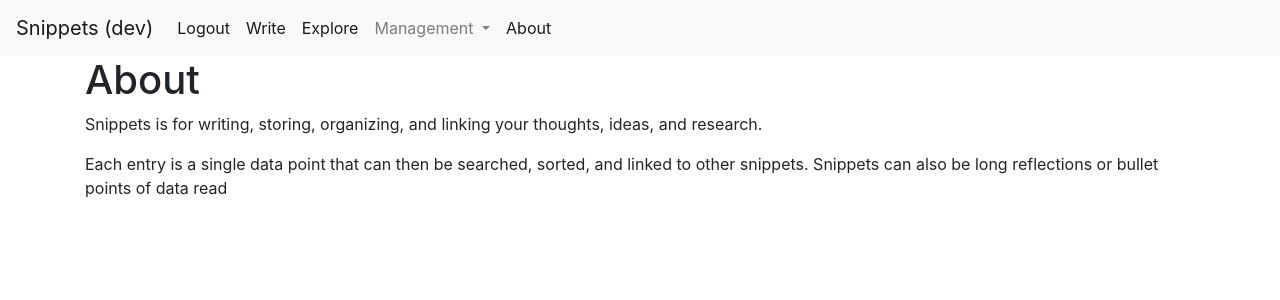
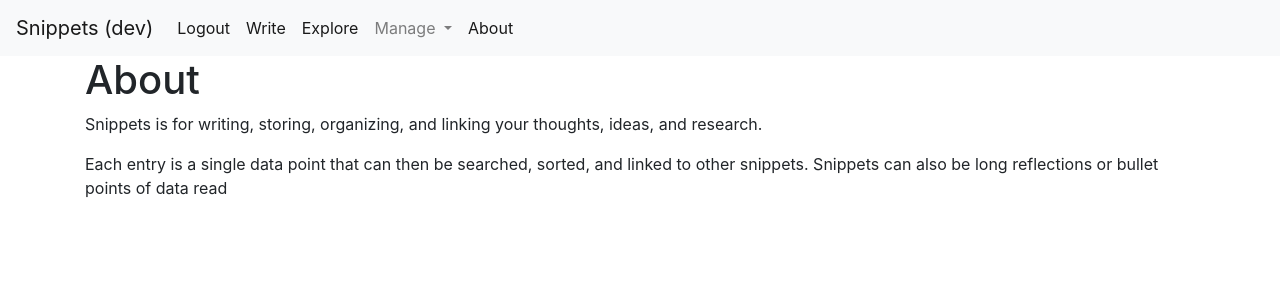
Before and after one commit to a-bangk/snippets.eu, a Flask app: page /about in a window 1280 px wide. Shown: the top 300 px of the page. Run offline with Flask 3, Linux system fonts and the light colour scheme; a user stored in the database is signed in; tables that the repository leaves empty hold one stand-in row (values such as "Sample post").

Commit message:
fix management of sources

```diff
--- a/app/templates/base.html
+++ b/app/templates/base.html
@@ -42,12 +42,12 @@
                     </li>
                     <li class="nav-item dropdown">
                         <a class="nav-link dropdown-toggle" href="#" id="navbarDropdownMenuLink" role="button" data-toggle="dropdown" aria-haspopup="true" aria-expanded="false">
-                            Management
+                            Manage
                         </a>
                         <div class="dropdown-menu" aria-labelledby="navbarDropdownMenuLink">
-                            <a class="dropdown-item" href="{{ url_for('source_bp.source') }}">Source Management</a>
-                            <a class="dropdown-item" href="{{ url_for('author_bp.author') }}">Author Management</a>
-                            <a class="dropdown-item" href="{{ url_for('tag_bp.tag') }}">Tag Management</a>
+                            <a class="dropdown-item" href="{{ url_for('author_bp.author') }}">Authors</a>
+                            <a class="dropdown-item" href="{{ url_for('source_bp.source') }}">Sources</a>
+                            <a class="dropdown-item" href="{{ url_for('tag_bp.tag') }}">Tags</a>
                         </div>
                     </li>
 
```
